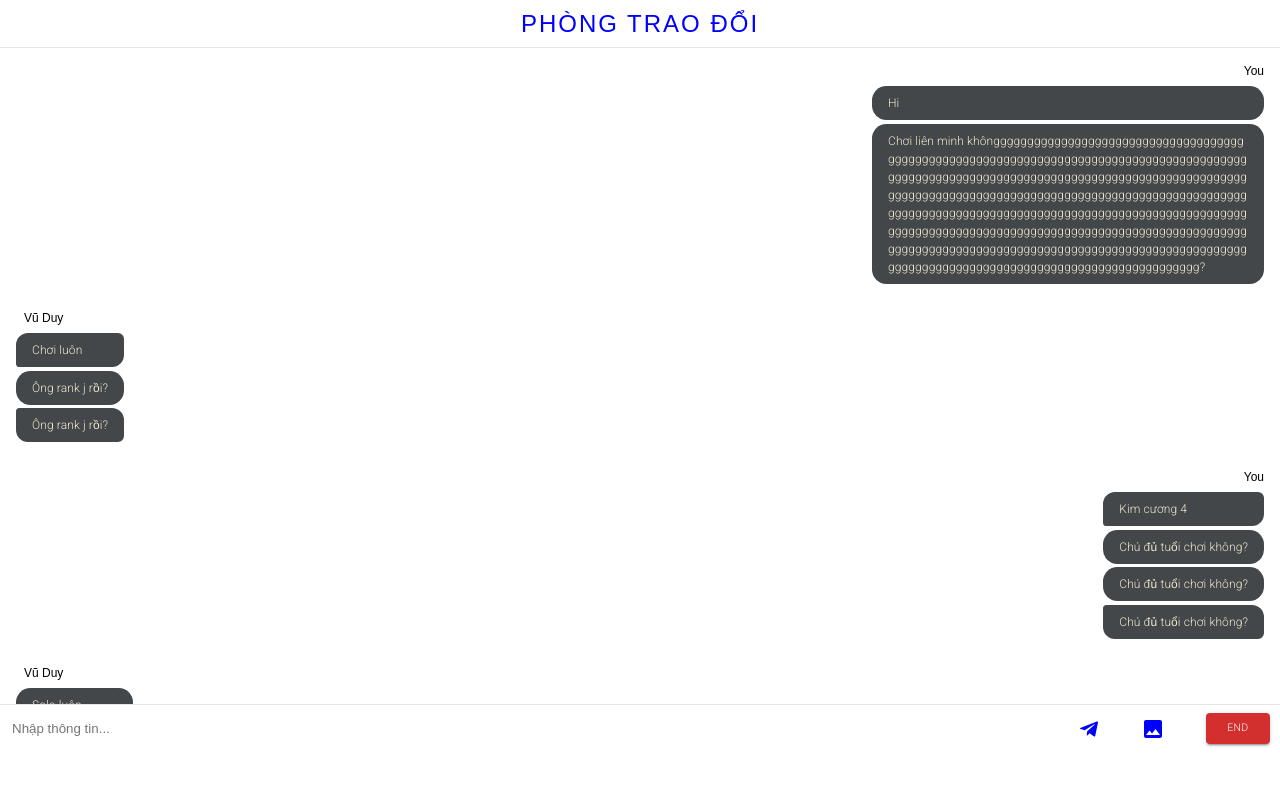
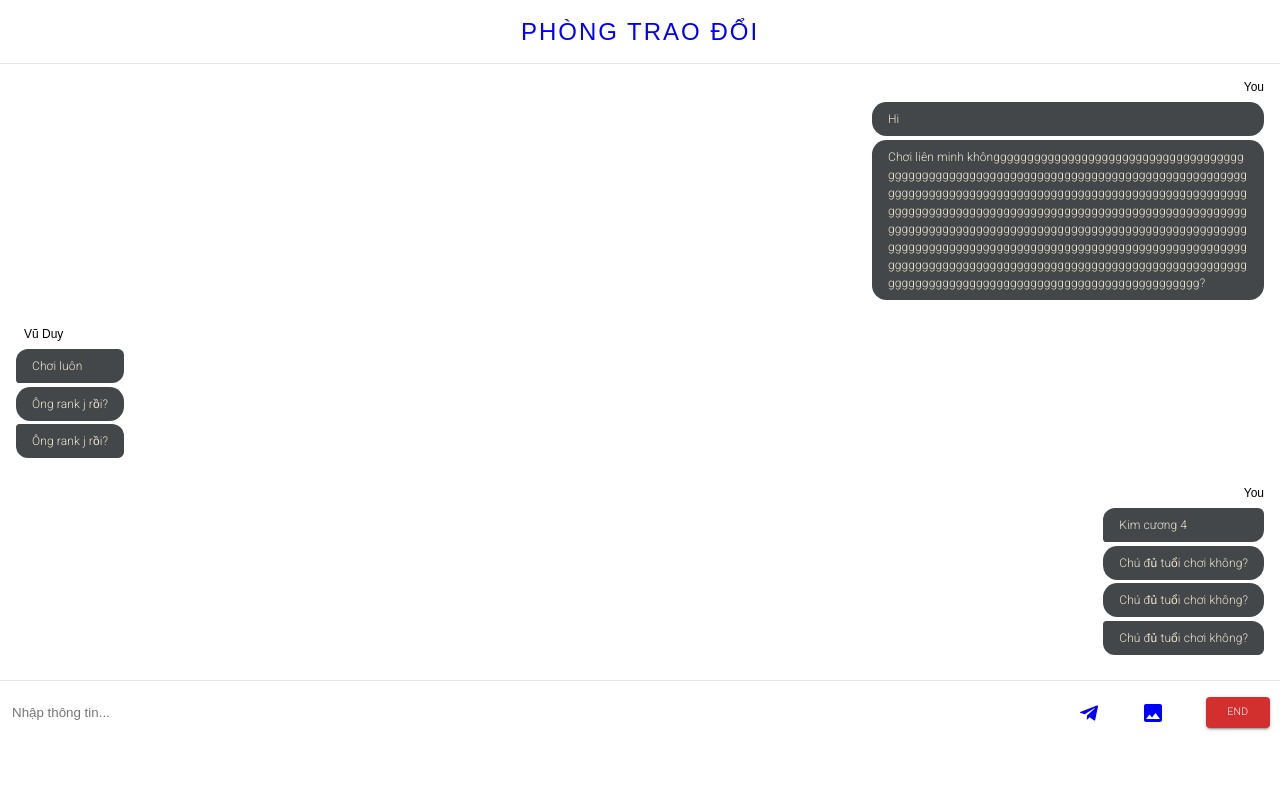
Before and after one commit to nguyenquangtho6868/funix_app, a React (Create React App) app: page /chat-room in a window 1280 px wide. Shown: the top 786 px of the page. Built offline with nearby package versions, Linux system fonts and the light colour scheme; a web font is replaced by a local one.

Commit message:
Update chatRoom.css

```diff
--- a/src/Components/chatRoom/chatRoom.css
+++ b/src/Components/chatRoom/chatRoom.css
@@ -9,7 +9,7 @@
 }
 
 .chat-right-title {
-    height: 6vh;
+    height: 8vh;
     letter-spacing: 2px;
     color: blue;
     line-height: 4rem;
@@ -19,7 +19,7 @@
 }
 
 .chat-content {
-    height: 80vh;
+    height: 75vh;
     width: 100%;
 }
 
@@ -63,7 +63,7 @@
 
 .message-input {
     display: flex;
-    height: 6vh;
+    height: 8vh;
     border-top: 1px solid rgba(0, 0, 0, 0.1);
 }
 
```
